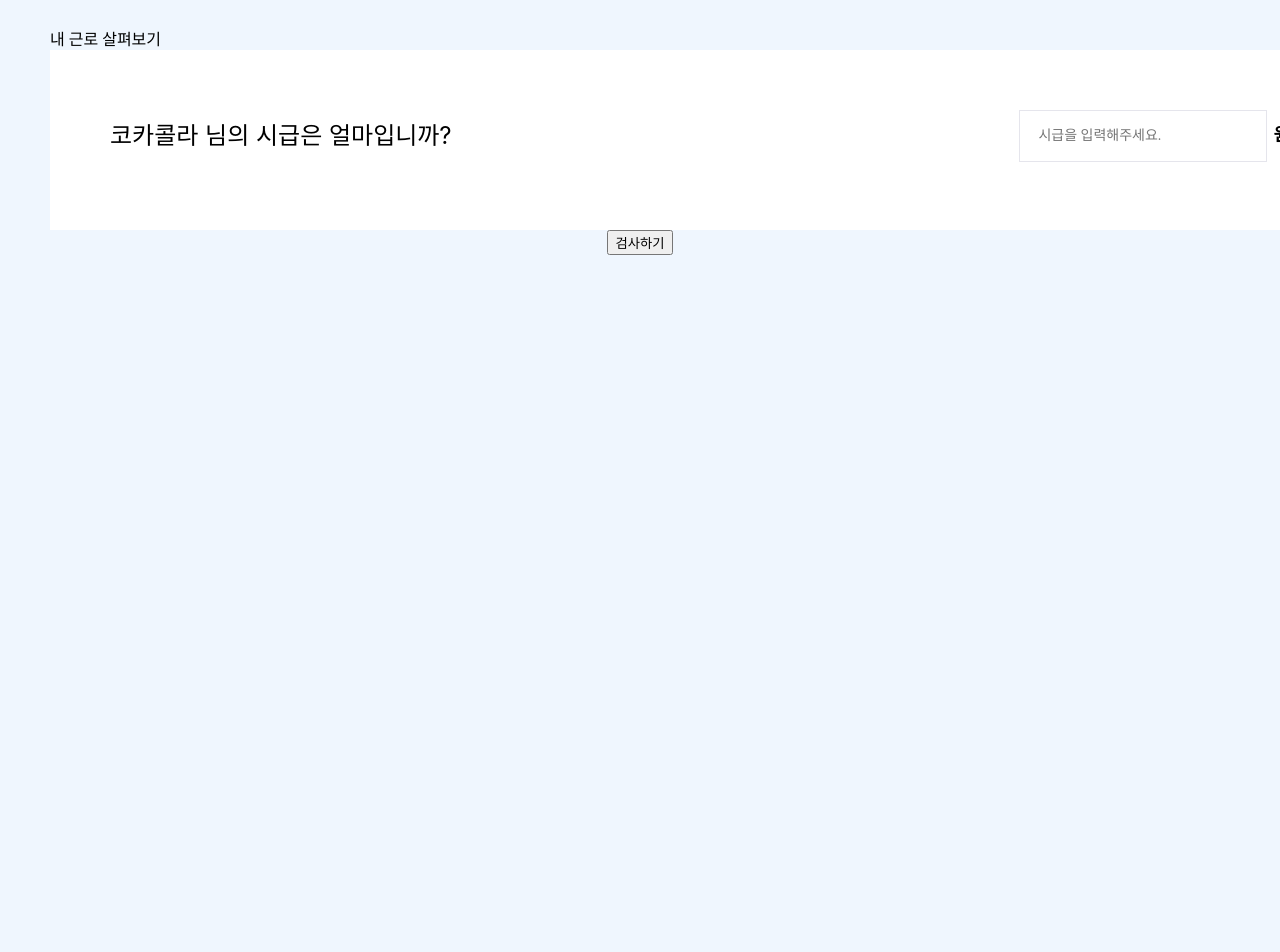
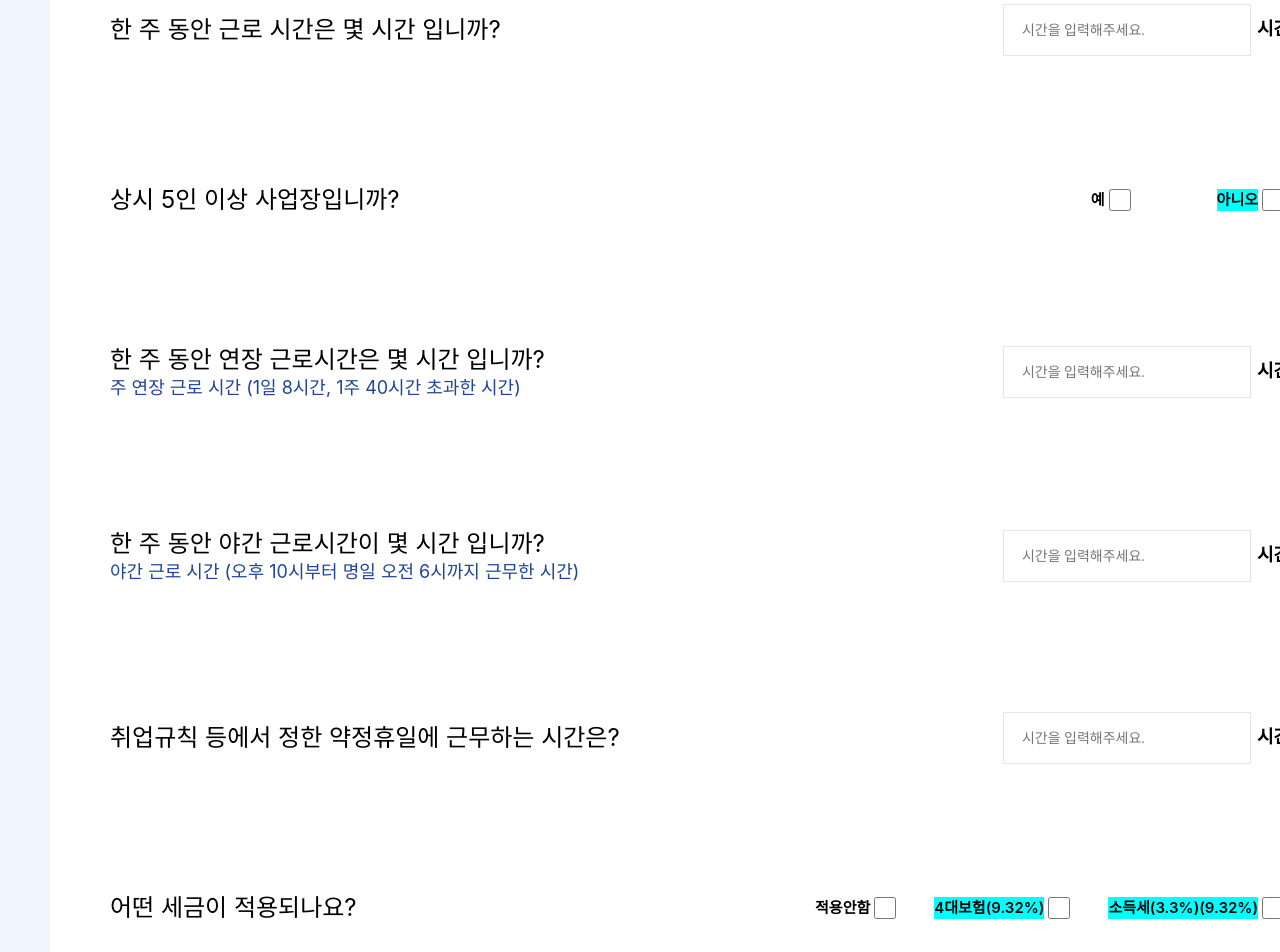
Before and after one commit to HSU-Likelion12-yourSide/YourSide-Front, a React (Create React App) app: page /ViewMyWork in a window 1280 px wide. Shown: the part 260-1212 px from the top of the page. Before the commit the page ends 800 px from the top, so only its background shows below. Built offline with nearby package versions, Linux system fonts and the light colour scheme.

Commit message:
✨: map 함수를 이용해서 component 재활용으로 UI가 동적으로 동작할 수 있게 구성 완료 및 검토 완료

```diff
--- a/src/Page/WorkArrangement/components/ViewMyWork.jsx
+++ b/src/Page/WorkArrangement/components/ViewMyWork.jsx
@@ -1,20 +1,30 @@
 import React from 'react';
 import '../css/ViewMyWork.scss';
 import ViewMyWorkOption from './ViewMyWorkOption.component';
+import data from '../data/viewMyWork.data';
 
 const Option = ViewMyWorkOption;
+const OptionsData = data;
 
 const ViewMyWork = () => {
   return (
     <div className="view-my-work">
       <div className="vmw-container">
         <div id="vmw-title">내 근로 살펴보기</div>
-        <Option
-          option="코카콜라 님의 시급은 얼마입니까?"
-          display="none"
-          placeholder="시급을 입력해주세요."
-          unit="원"
-        />
+        {
+          // data를 가져오는 부분을 useEffect로 await으로 가져와서 map을 사용할 수 있게 한다. 이로 예외처리 try, catch를 사용한다. -> useEffect와 async await 사용이 불필요함. 이유는 내부적 데이터를 사용하기 때문에 동기적으롤 동작해야 코드의 최적화와 가독성이 높다. 비동지일 경우 위와 같은 방식으로 동작하게 해야하지만 지금의 경우 불필요.
+          OptionsData.map(el => (
+            <Option
+              option={el.option}
+              display={el.display}
+              description={el.description}
+              type={el.type}
+              placeholder={el.placeholder}
+              unit={el.unit}
+            />
+          ))
+        }
+        ;
       </div>
       <button className="vmw-result">검사하기</button>
     </div>
--- a/src/Page/WorkArrangement/components/ViewMyWorkOption.component.jsx
+++ b/src/Page/WorkArrangement/components/ViewMyWorkOption.component.jsx
@@ -17,7 +17,7 @@
       <div className="vmw-question">
         <span>{option}</span>
         <span id="description" style={{ display }}>
-          주 연장 근로 시간 (1일 8시간, 1주 40시간 초과한 시간) {description}
+          {description}
         </span>
       </div>
       {(() => {
--- a/src/Page/WorkArrangement/data/viewMyWork.data.js
+++ b/src/Page/WorkArrangement/data/viewMyWork.data.js
@@ -1,6 +1,7 @@
+const user = '코카콜라';
 const data = [
   {
-    option: '코카콜라님의 시급은 얼마입니까?',
+    option: `${user}님의 시급은 얼마입니까?`,
     display: 'none',
     type: 'input',
     placeholder: '시급을 입력해주세요.',
@@ -16,7 +17,7 @@
   {
     option: '상시 5인 이상 사업장입니까?',
     display: 'none',
-    type: 'input',
+    type: 'binary',
   },
   {
     option: '한 주 동안 연장 근로시간은 몇 시간  입니까?',
@@ -37,9 +38,22 @@
   {
     option: '취업규칙 등에서 정한 약정휴일에 근무하는 시간은?',
     display: 'none',
-    description: '야간 근로 시간 (오후 10시부터 명일 오전 6시까지 근무한 시간)',
     type: 'input',
+  },
+  {
+    option: '어떤 세금이 적용되나요?',
+    display: 'none',
+    type: 'multi',
   },
 ];
 
+// // 데이터를 비동기적으로 반환하는 함수
+// const fetchData = () => {
+//   return new Promise((resolve) => {
+//     setTimeout(() => {
+//       resolve(data); // 데이터를 1초 후에 반환 (예시)
+//     }, 1000);
+//   });
+// };
+
 export default data;
```
